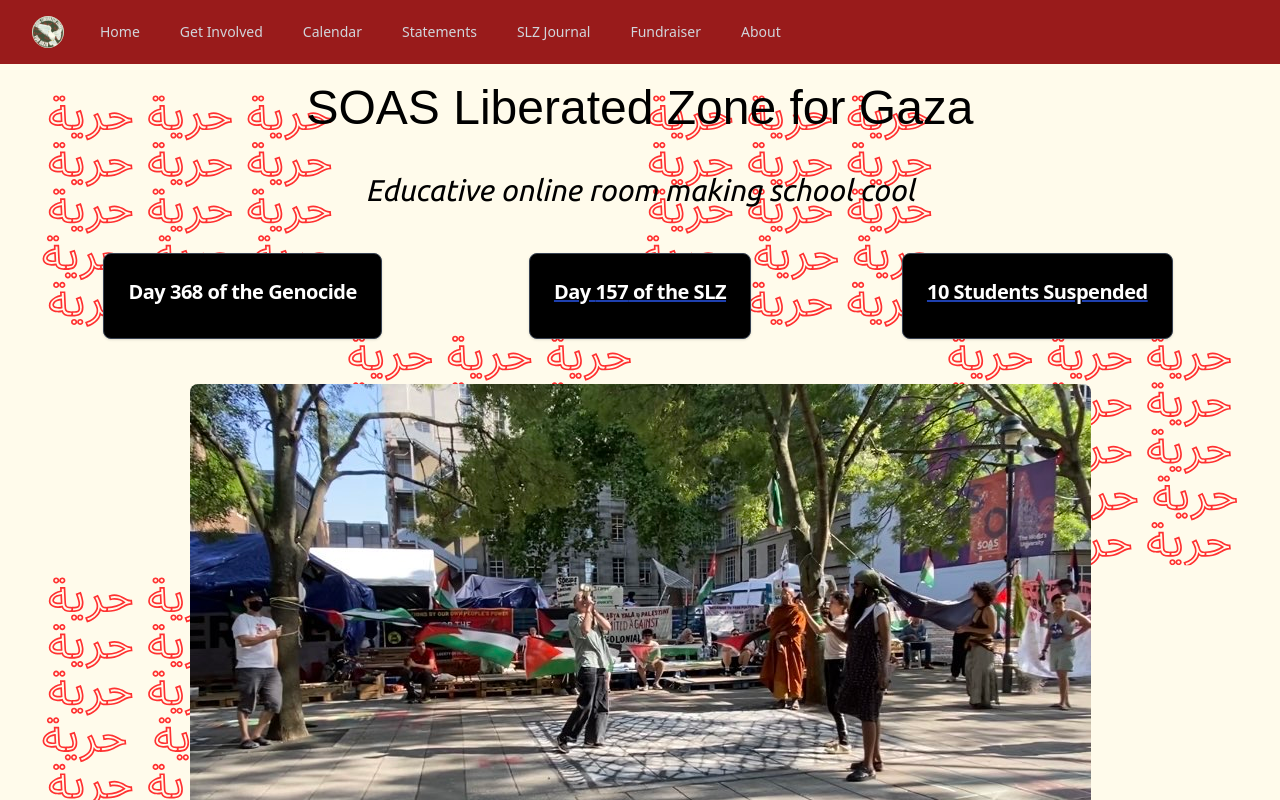
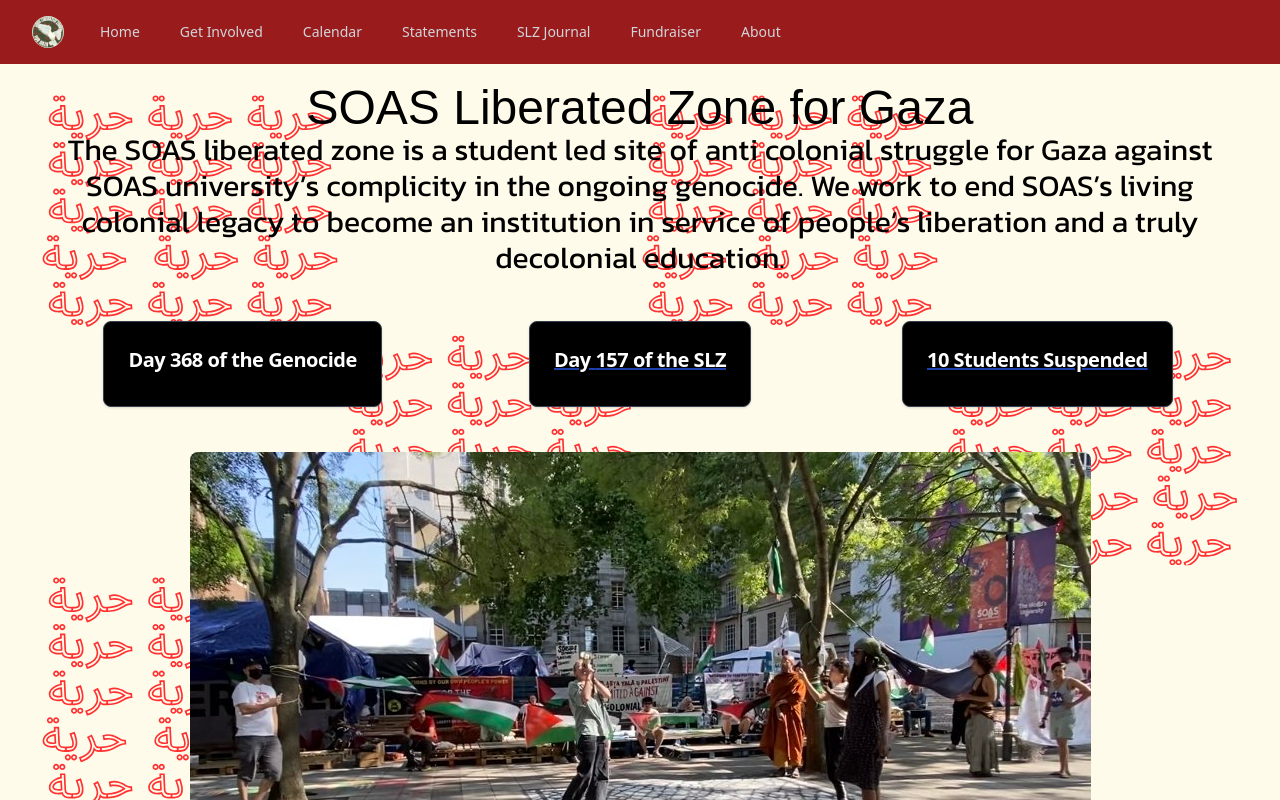
Before and after one commit to adilkhan49/soas-liberated-zone, a React (Vite) app in the folder frontend/: page / in a window 1280 px wide. Shown: the top 800 px of the page. Built offline with nearby package versions, Linux system fonts and the light colour scheme; a web font is replaced by a local one.

Commit message:
change home page text and font

```diff
--- a/frontend/src/routes/home.jsx
+++ b/frontend/src/routes/home.jsx
@@ -16,7 +16,7 @@ const Home = props => {
     >
       <h1>SOAS Liberated Zone for Gaza</h1>
 
-      <h2 class='italic'>Educative online room making school cool</h2>
+      <p class='text-3xl font-kanit text-center'>The SOAS liberated zone is a student led site of anti colonial struggle for Gaza against SOAS university’s complicity in the ongoing genocide. We work to end SOAS’s living colonial legacy to become an institution in service of people’s liberation and a truly decolonial education.</p>
 
 
 
```
